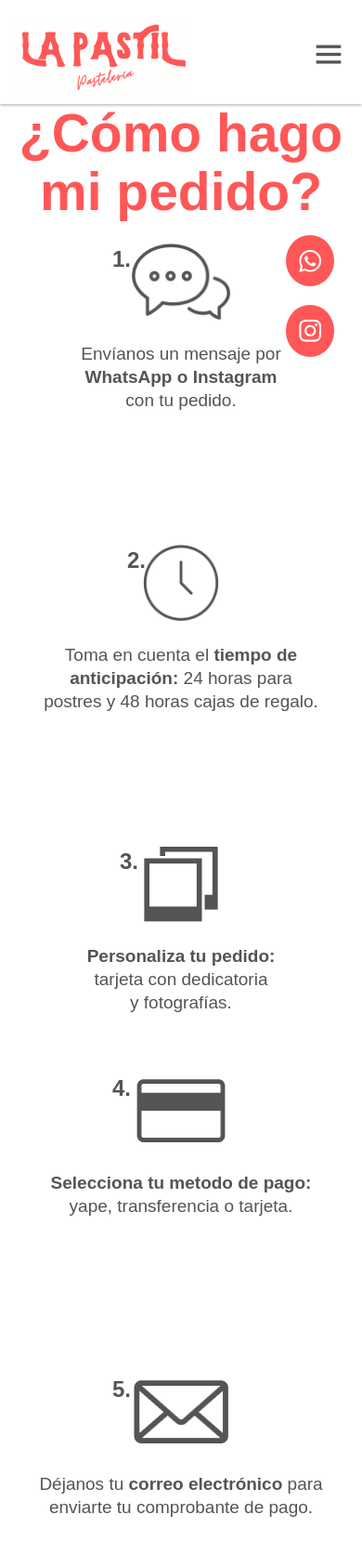
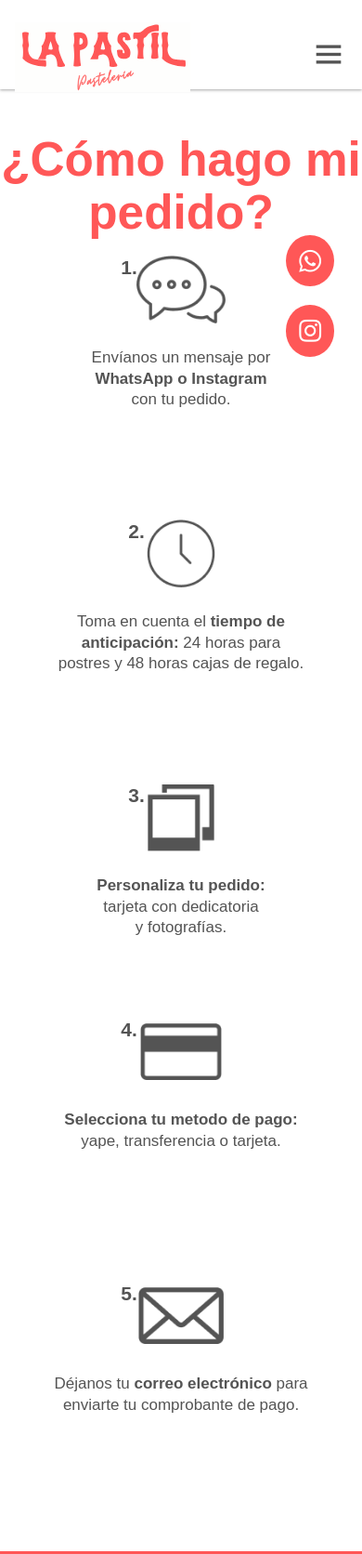
Before and after one commit to maxiprez/la-pastil, a plain HTML site: page pages/tutorialPedido.html in a window 390 px wide. Shown: the top 1672 px of the page at 93% size. Drawn offline with nearby package versions, Linux system fonts and the light colour scheme; a web font is replaced by a local one.

Commit message:
se terminó de ajustar los cambios pedidos por alicia

```diff
--- a/pages/tutorialPedido.html
+++ b/pages/tutorialPedido.html
@@ -52,14 +52,13 @@
 
   <!-- TUTORIAL PEDIDOS -->
   <section class="tutorial-pedidos-container">
-
         <h1 class="tutorial-pedidos__title text-center">¿Cómo hago mi pedido?</h1>
         <div class="tutorial-pedidos__cards-container">
           <div class="tutorial-pedidos__cards__top-container row row-cols-1 row-cols-md-3 g-4 mt-5">
             <div class="col tutorial-pedidos__card">
               <div class="card h-100">
                 <div class="tutorial-pedidos__card-top">
-                    <h5 class="card-title">1.</h5>
+                    <h5 class="card-title ml-1">1.</h5>
                     <img src="../images/1-tutorialPedidos.png" class="tutorial-pedidos__img1 card-img-top" alt="mensaje">
                 </div>
                 <div class="card-body">
@@ -81,7 +80,7 @@
               <div class="col tutorial-pedidos__card">
                 <div class="card h-100">
                     <div class="tutorial-pedidos__card-top">
-                        <h5 class="card-title ml-1">3.</h5>
+                        <h5 class="card-title ml-2">3.</h5>
                         <img src="../images/3-tutorialPedidos.png" class="tutorial-pedidos__img3 card-img-top" alt="mensaje">
                      </div>
                   <div class="card-body">
@@ -94,7 +93,7 @@
             <div class="col tutorial-pedidos__card">
                 <div class=" card h-100">
                   <div class="tutorial-pedidos__card-top">
-                    <h5 class="card-title">4.</h5>
+                    <h5 class="card-title ml-1">4.</h5>
                     <img src="../images/4-tutorialPedidos.png" class="tutorial-pedidos__img4 card-img-top" alt="mensaje">
                   </div>
                   <div class="card-body">
@@ -105,7 +104,7 @@
               <div class="col tutorial-pedidos__card">
                 <div class=" card h-100 ">
                   <div class="tutorial-pedidos__card-top">
-                    <h5 class="card-title">5.</h5>
+                    <h5 class="card-title ml-1">5.</h5>
                     <img src="../images/5-tutorialPedidos.png" class="tutorial-pedidos__img5 card-img-top" alt="mensaje">
                   </div>
                   <div class="card-body">
--- a/styles/styles.scss
+++ b/styles/styles.scss
@@ -132,6 +132,11 @@ a{
         background-color: $base-color;
         color: $secondary-color;
         transition: .5s;
+    }
+    .nav{
+        position: relative;
+        margin-top: 1.5rem;
+        margin-bottom: 1.5rem;
     }
 }
 
@@ -596,7 +601,7 @@ background-color: $secondary-color;
 
         .card__productos-img{
             width: 297px !important; //Se redujo un 10% respecto al tamaño del proto
-            height: 520px !important; //Se redujo un 20% respecto al tamaño del proto
+            height: 520px !important; //Se redujo un 10% respecto al tamaño del proto
             object-fit: cover;
             margin: 0.5rem;
             &:hover{
@@ -789,7 +794,7 @@ background-color: $secondary-color;
         line-height: 50px;
         color: $base-color;
         margin-top: 8% !important;
-        margin-right: 2rem;
+        margin-right: 5rem;
     }
 }
 
@@ -799,12 +804,24 @@ background-color: $secondary-color;
         flex-direction: column !important;
         justify-content: center !important;
         align-items: center !important;
-
     }
     .card__productos-container{
         display: flex;
         flex-direction: column;
         align-items: center;
+        justify-content: center;
+    }
+    .productos__title{
+        h1{
+            font-family: 'Glacial Indifference', sans-serif;
+            font-style: normal;
+            font-weight: 700;
+            font-size: 48px;
+            line-height: 50px;
+            color: $base-color;
+            margin-top: 8% !important;
+           margin-right: 0px !important;
+        }
     }
 }
 
@@ -1176,7 +1193,7 @@ background-color: $secondary-color;
 
 /* SECTION TUTORIAL PEDIDOS */
 .tutorial-pedidos-container{
-    margin-top: 7rem;
+    margin-top: 9rem;
     display: flex;
     flex-direction: column;
     justify-content: center;
@@ -1192,8 +1209,8 @@ background-color: $secondary-color;
     font-family: 'Glacial Indifference', sans-serif;
     font-style: normal;
     font-weight: 700;
-    font-size: 57px;
-    line-height: 63px;
+    font-size: 51.3px;
+    line-height: 56.7px;
 }
 
 .card {
@@ -1221,13 +1238,13 @@ background-color: $secondary-color;
     padding-right: 0px;
     display: flex;
     justify-content: center;
-
+    margin: 2rem -2rem -2rem -2rem;
      p{
         font-family: 'Glacial Indifference', sans-serif;
         font-style: normal;
         font-weight: normal;
-        font-size: 19px;
-        line-height: 25px;
+        font-size: 17px;
+        line-height: 22.5px;
         text-align: center;
         color: $secondary-color;
      }
@@ -1247,8 +1264,8 @@ background-color: $secondary-color;
             font-family: 'Glacial Indifference', sans-serif;
             font-style: normal;
             font-weight: 700;
-            font-size: 24px;
-            line-height: 50px;
+            font-size: 21px;
+            line-height: 45px;
             margin-right: 8rem;
             margin-bottom: 3rem;
         }
@@ -1256,32 +1273,41 @@ background-color: $secondary-color;
 
 .tutorial-pedidos__img1{
     position: absolute;
-    width: 106.71px;
-    height: 81.3px;
+    width: 96px;
+    height: 73px;
 }
 
 .tutorial-pedidos__img2{
     position: absolute;
-    width: 81.3px;
-    height: 81.3px;
+    width: 73.17px;
+    height: 73.17px;
 }
 
 .tutorial-pedidos__img3{
     position: absolute;
-    width: 79.15px;
-    height: 81.3px;
+    width: 71.235px;
+    height: 73.17px;
 }
 
 .tutorial-pedidos__img4{
     position: absolute;
-    width: 96.79px;
-    height: 67.75px;
+    width: 87.12px;
+    height: 61px;
 }
 
 .tutorial-pedidos__img5{
     position: absolute;
-    width: 102.36px;
-    height: 67.75px;
+    width: 92.12px;
+    height: 61px;
+}
+
+@media screen and (max-width: 768px){
+    .tutorial-pedidos__cards__bottom-container{
+        margin-top: -2rem;
+    }
+    .tutorial-pedidos__card{
+        margin-top: 1rem !important;
+    }
 }
 
 /* TÉRMINOS Y CONDICIONES SECTION */
```
Also changed, not shown: styles/styles.css, 1 other file.
